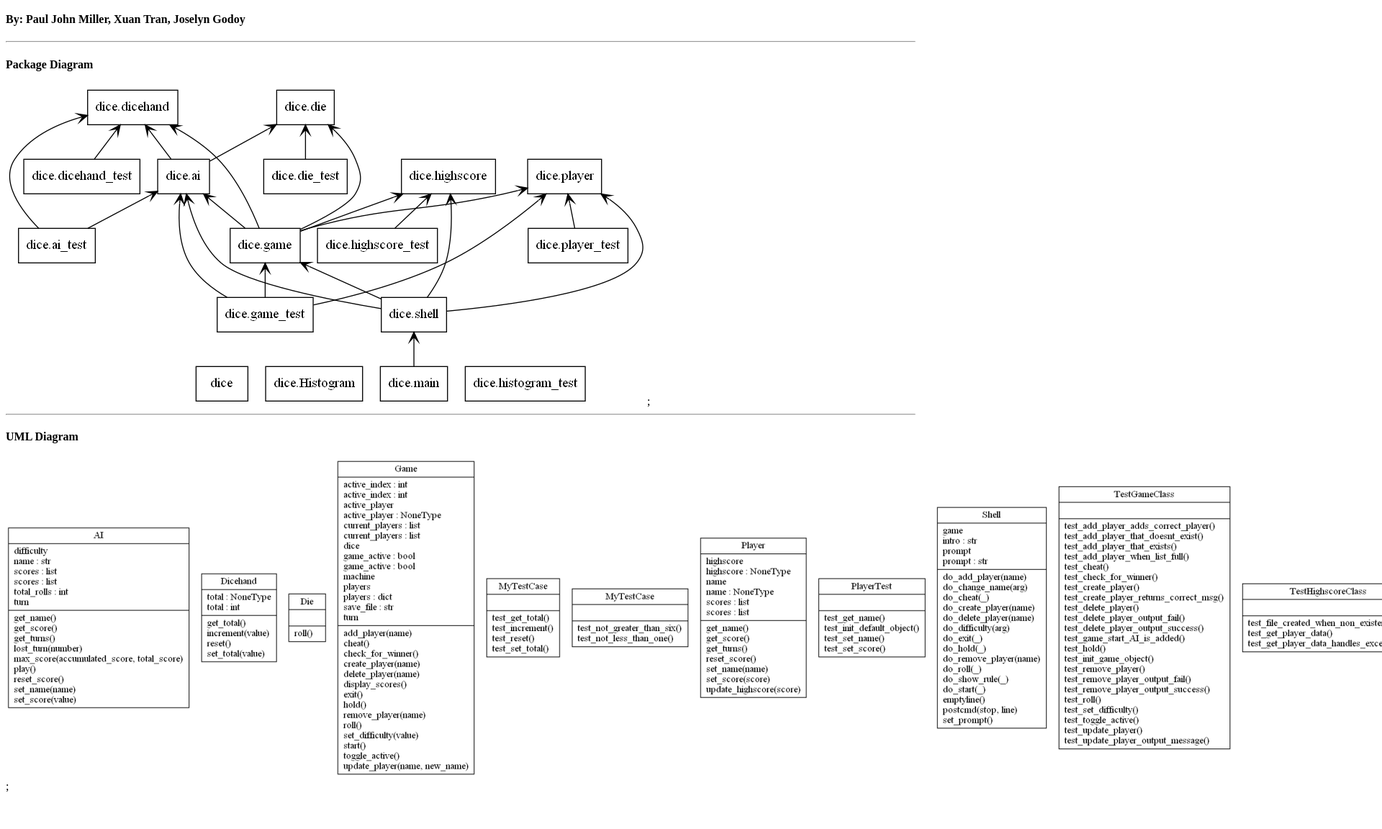
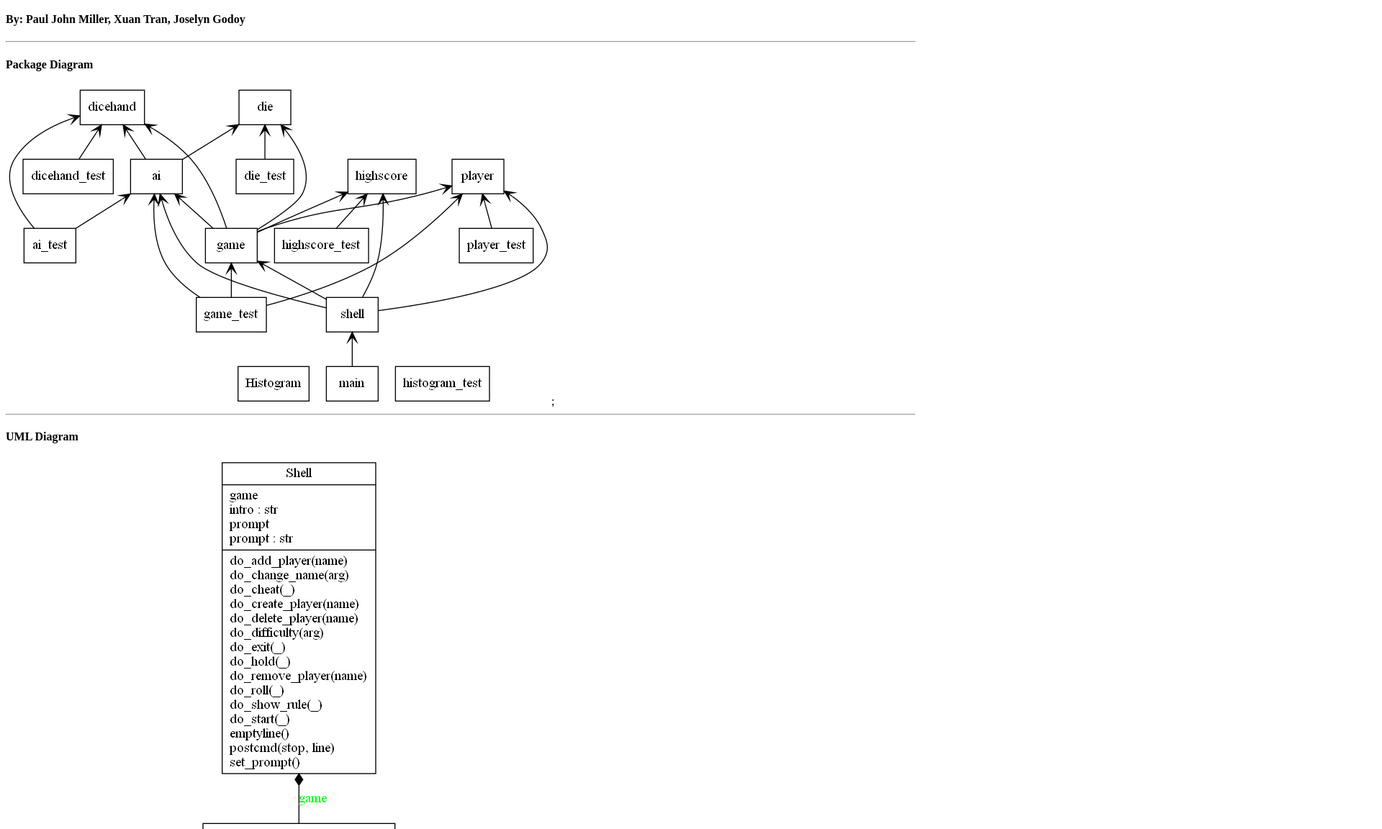
Before and after one commit to JHenrysson/dice_game, a plain HTML site: page index.html in a window 1280 px wide. Shown: the part 148-1300 px from the top of the page at 72% size, 1920 px wide, since content can reach past the window. Before the commit the page ends 1258 px from the top, so only its background shows below. Drawn offline with Linux system fonts and the light colour scheme.

Commit message:
updated images

```diff
--- a/index.html
+++ b/index.html
@@ -12,14 +12,14 @@
 <hr>
 <div>
     <h4>Package Diagram</h4>
-<img src="dice/packageDiagram.png">;
+<img src="dice/doc/pyreverse/packages.png">;
 <br>
 </div>
 <hr>
 
 <div>
     <h4> UML Diagram</h4>
-<img src="dice/uml_diagram.png">;
+<img src="dice/doc/pyreverse/classes.png">;
 </div>
 </body>
 </html>
```
